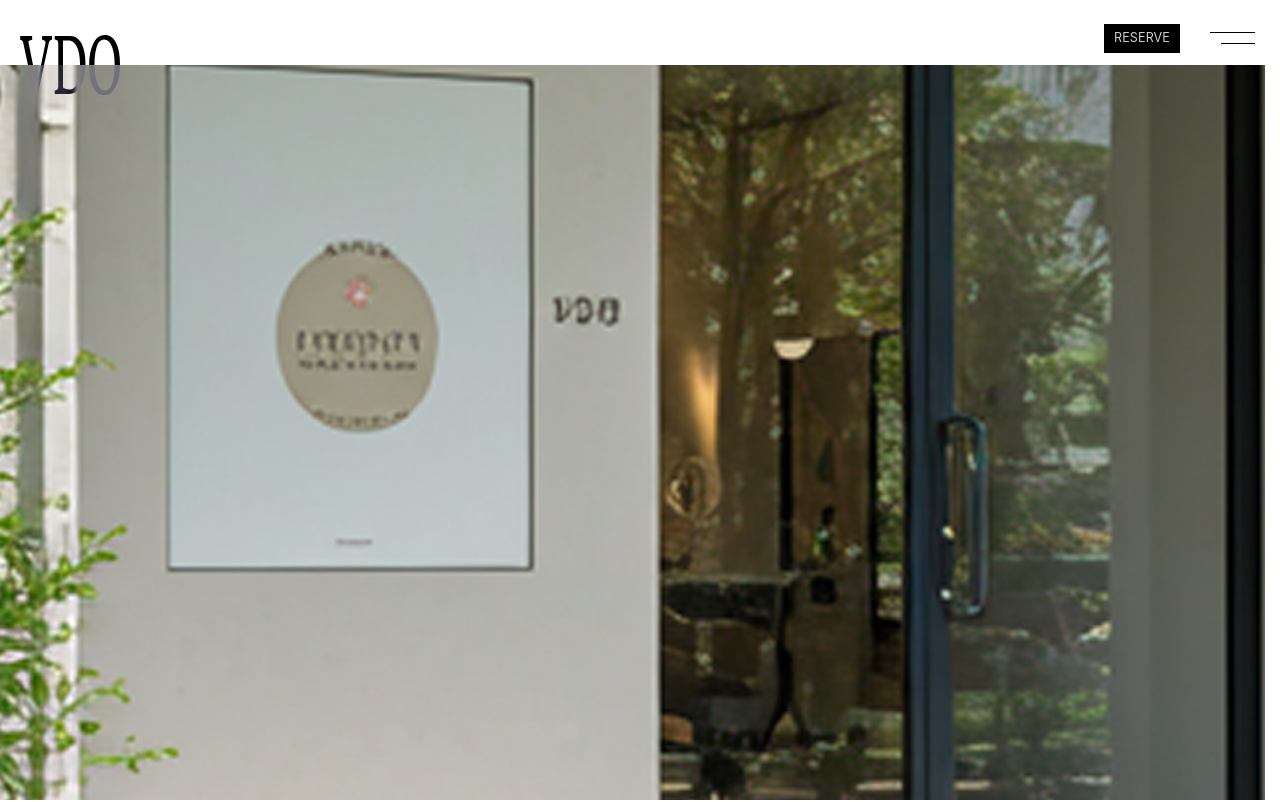
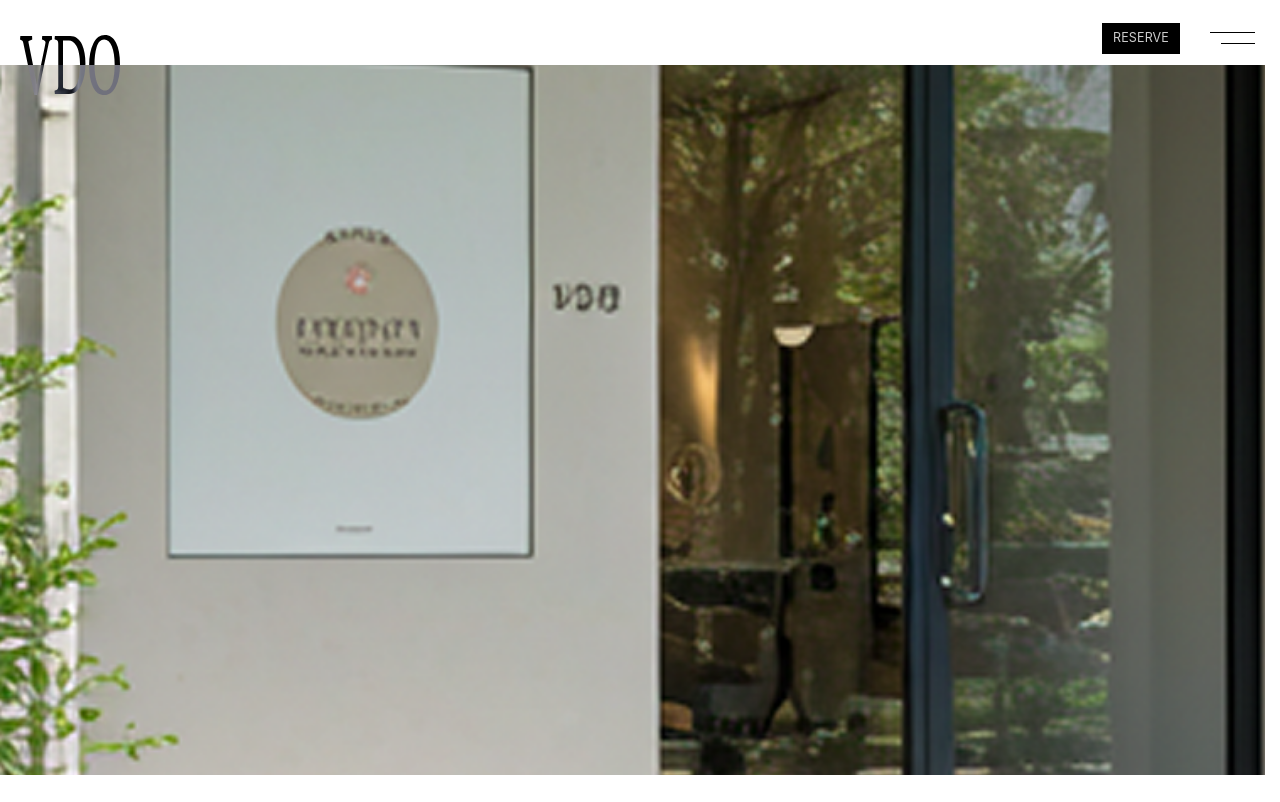
Before and after one commit to koma104/hairsalon-vdo, a Next.js app: page / in a window 1280 px wide. Shown: the top 802 px of the page. Built offline with nearby package versions, Linux system fonts and the light colour scheme; a web font is replaced by a local one.

Commit message:
refactor: 軽微な修正

```diff
--- a/src/app/page.module.css
+++ b/src/app/page.module.css
@@ -7,7 +7,7 @@
   height: 100vh;
   height: 100dvh;
   overflow: hidden;
-  padding-block-start: calc(var(--spacing-2xl) + var(--spacing-xxs)); /* 固定ヘッダーの高さ分 */
+  padding-block: calc(var(--spacing-2xl) + var(--spacing-xxs)) var(--spacing-md); /* 固定ヘッダーの高さ分 */
 }
 
 .main-image {
--- a/src/components/Header/Header.module.css
+++ b/src/components/Header/Header.module.css
@@ -91,6 +91,6 @@
     padding-block: var(--spacing-xxs);
     padding-inline: var(--spacing-xs);
     font-size: var(--font-xxs);
-    border: none;
+    border: 1px solid var(--color-white);
   }
 }
```
